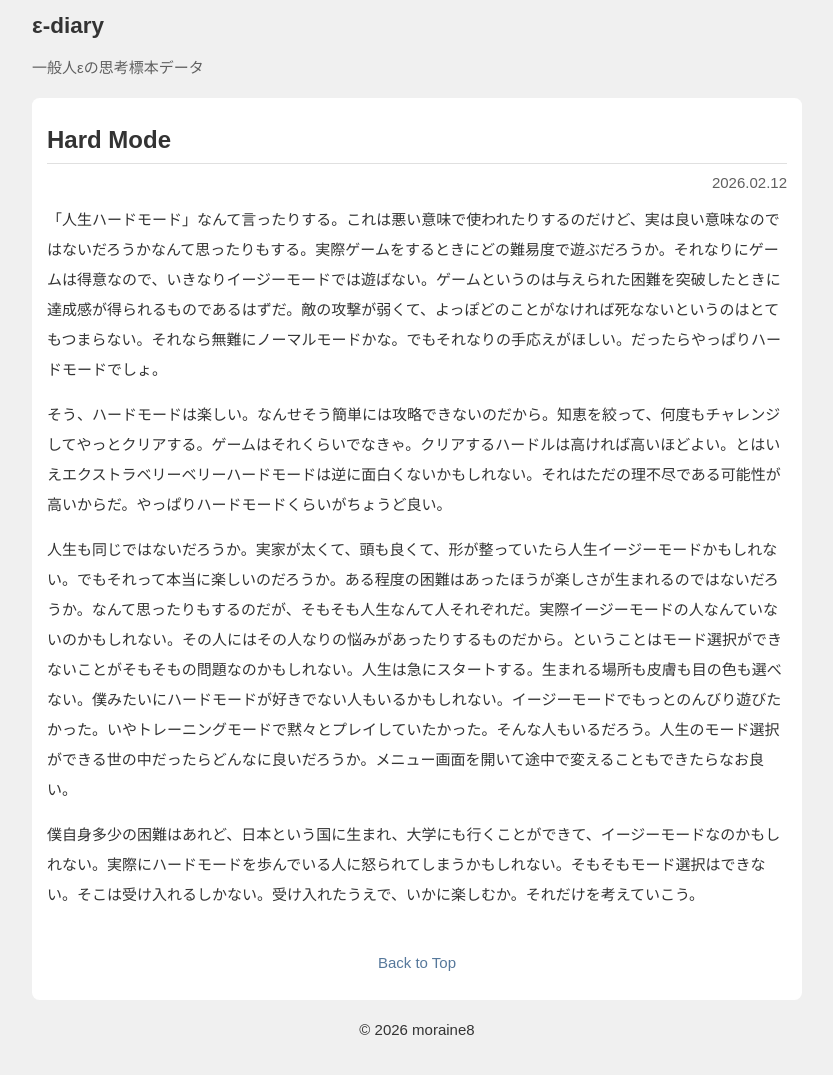
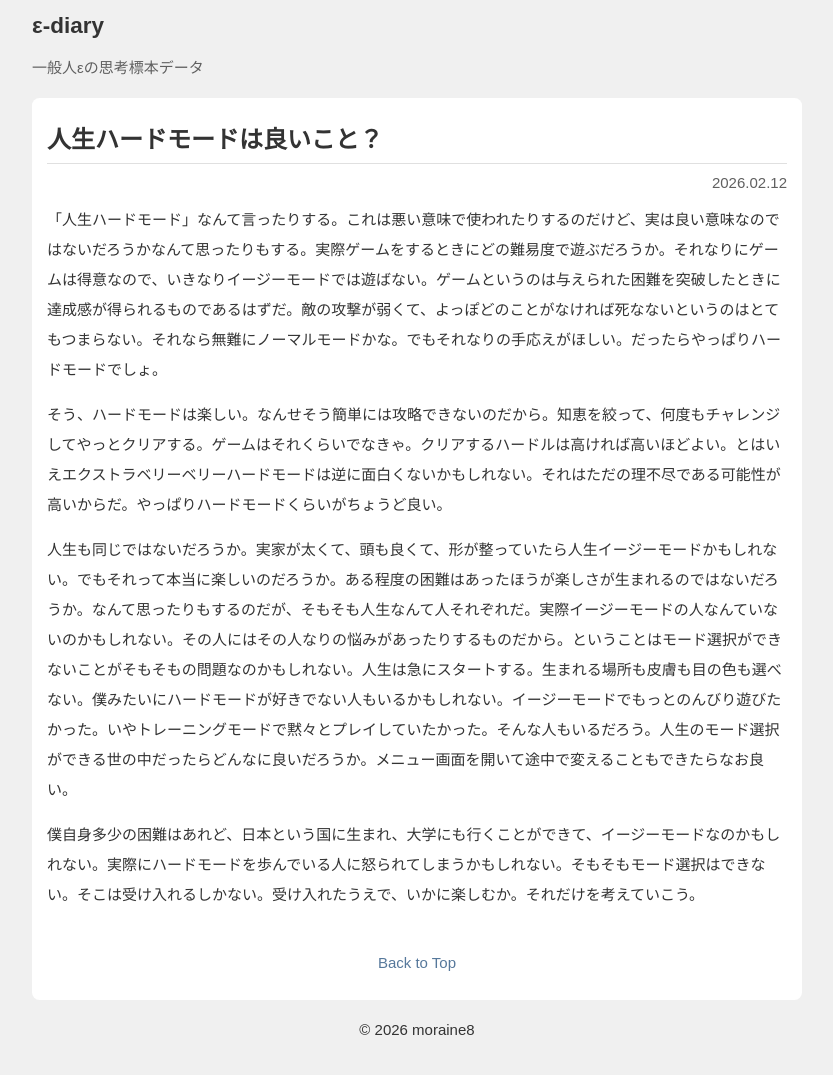
Before and after one commit to moraine8/epsilon-diary, a Jekyll site: the page built from _posts/2026-02-12-hard-mode.md, in a window 1280 px wide. Shown: the whole page, without its empty margins (223-1056 px from the left). Built offline with Jekyll 4.4.1, drawn with Linux system fonts in a browser that asks for light colours.

Commit message:
add title 2026-02-12

```diff
--- a/_posts/2026-02-12-hard-mode.md
+++ b/_posts/2026-02-12-hard-mode.md
@@ -1,6 +1,6 @@
 ---
 layout: post
-title:
+title: 人生ハードモードは良いこと？
 date: 2026-02-12
 ---
 
```
